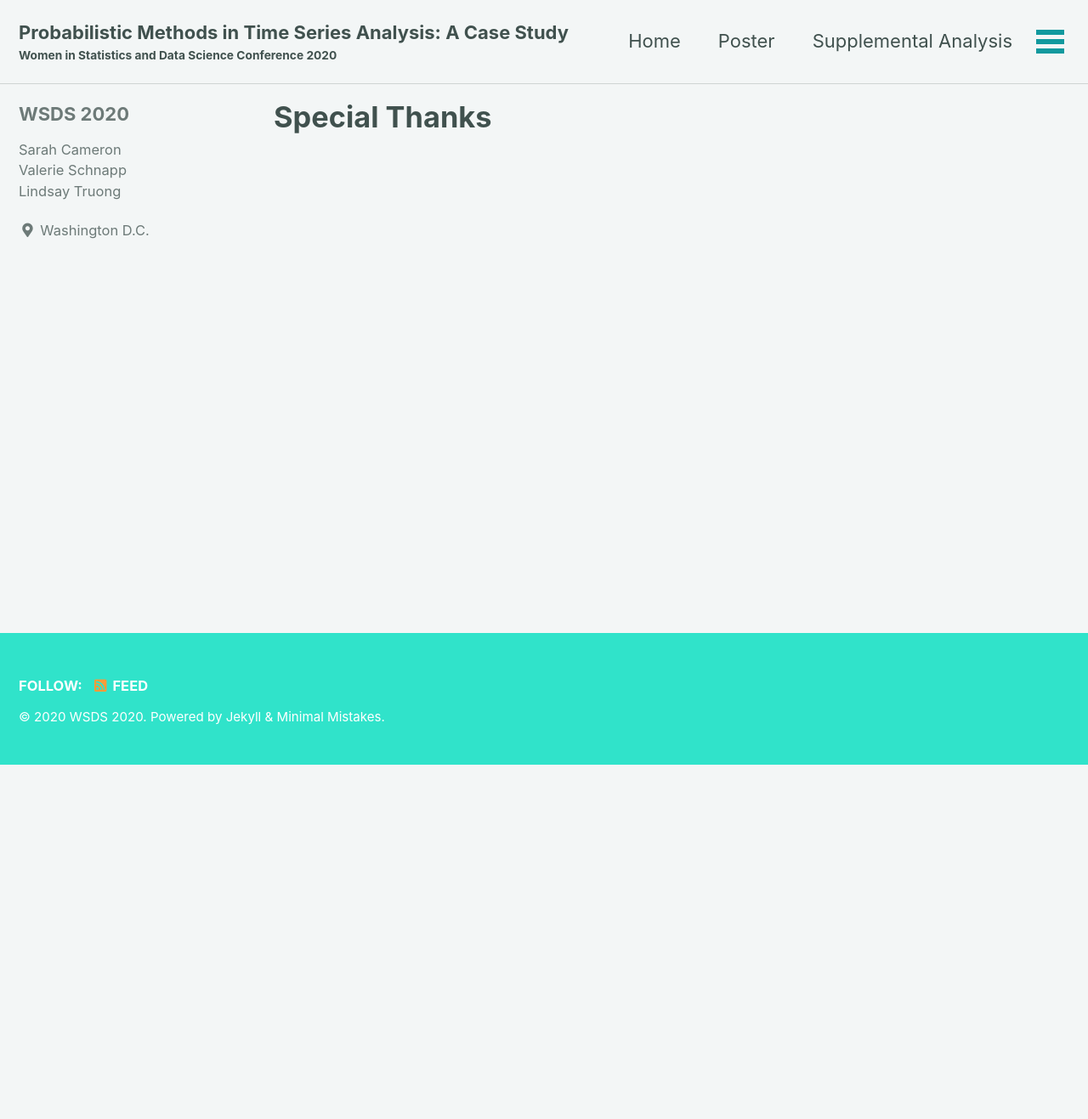
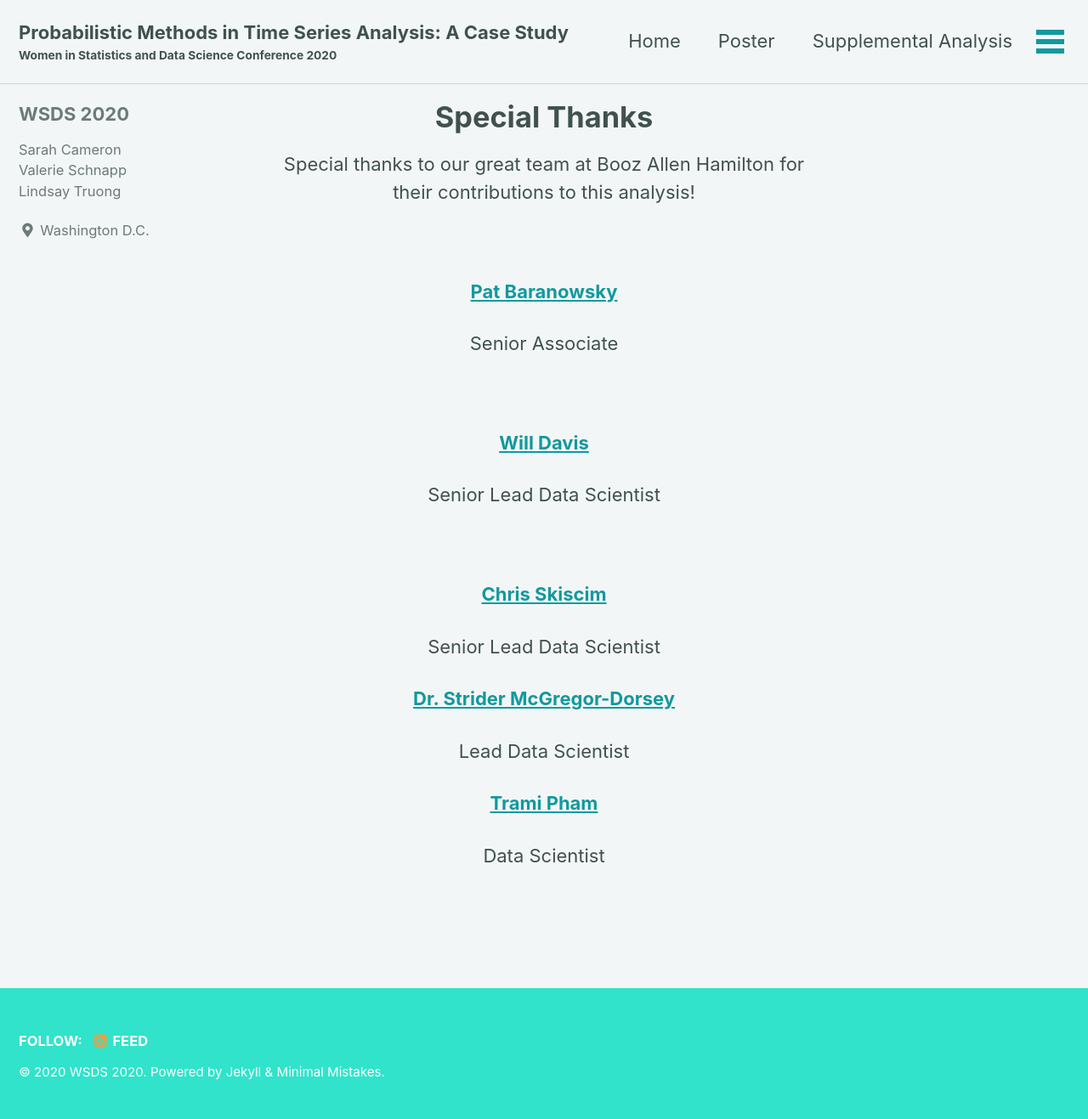
Before and after one commit to lindsaytruong/lindsaytruong.github.io, a Jekyll site: the page built from _pages/special_thanks.html, in a window 1280 px wide. Shown: the whole page at 85% size. Built offline with Jekyll 4.4.1, drawn with Linux system fonts in a browser that asks for light colours; cached includes are drawn as plain includes; before the commit the page ends 900 px from its top, so only the background shows below that.

Commit message:
special thanks

```diff
--- a/_pages/special_thanks.html
+++ b/_pages/special_thanks.html
@@ -3,3 +3,20 @@ layout: archive
 title: Special Thanks
 permalink: /special_thanks/
 ---
+<style>
+    h1 {text-align: center;}
+</style>
+<p style="font: size 7; text-align: center;">Special thanks to our great team at Booz Allen Hamilton for their contributions to this analysis!</p>
+<br/>
+<p style="font: size 10; font-weight: bold; text-align: center;"><a href="https://www.linkedin.com/in/patrick-baranowsky-9b8122/">Pat Baranowsky</a></p>
+<p style="font: size 7; text-align: center;">Senior Associate</p>
+<br/>
+<p style="font: size 10; font-weight: bold; text-align: center;"><a href="https://www.linkedin.com/in/will-davis-7274a76/">Will Davis</a></p>
+<p style="font: size 7; text-align: center;">Senior Lead Data Scientist</p>
+<br/>
+<p style="font: size 10; font-weight: bold; text-align: center;"><a href="https://www.linkedin.com/in/christopher-skiscim-1236b4a/">Chris Skiscim</a></p>
+<p style="font: size 7; text-align: center;">Senior Lead Data Scientist</p>
+<p style="font: size 10; font-weight: bold; text-align: center;"><a href=https://www.linkedin.com/in/zsmd/">Dr. Strider McGregor-Dorsey</a></p>
+<p style="font: size 7; text-align: center;">Lead Data Scientist</p>
+<p style="font: size 10; font-weight: bold; text-align: center;"><a href=https://www.linkedin.com/in/trami-pham-500194137/">Trami Pham</a></p>
+<p style="font: size 7; text-align: center;">Data Scientist</p>
```
